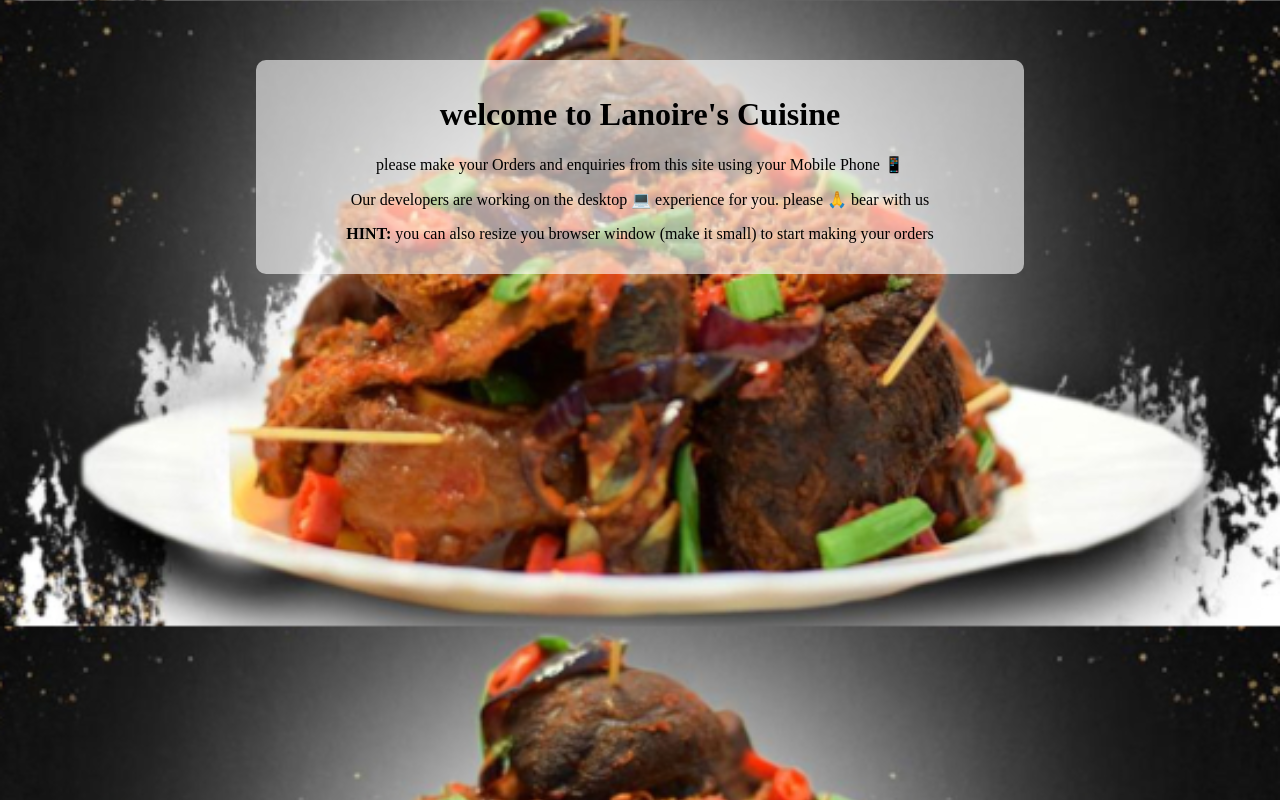
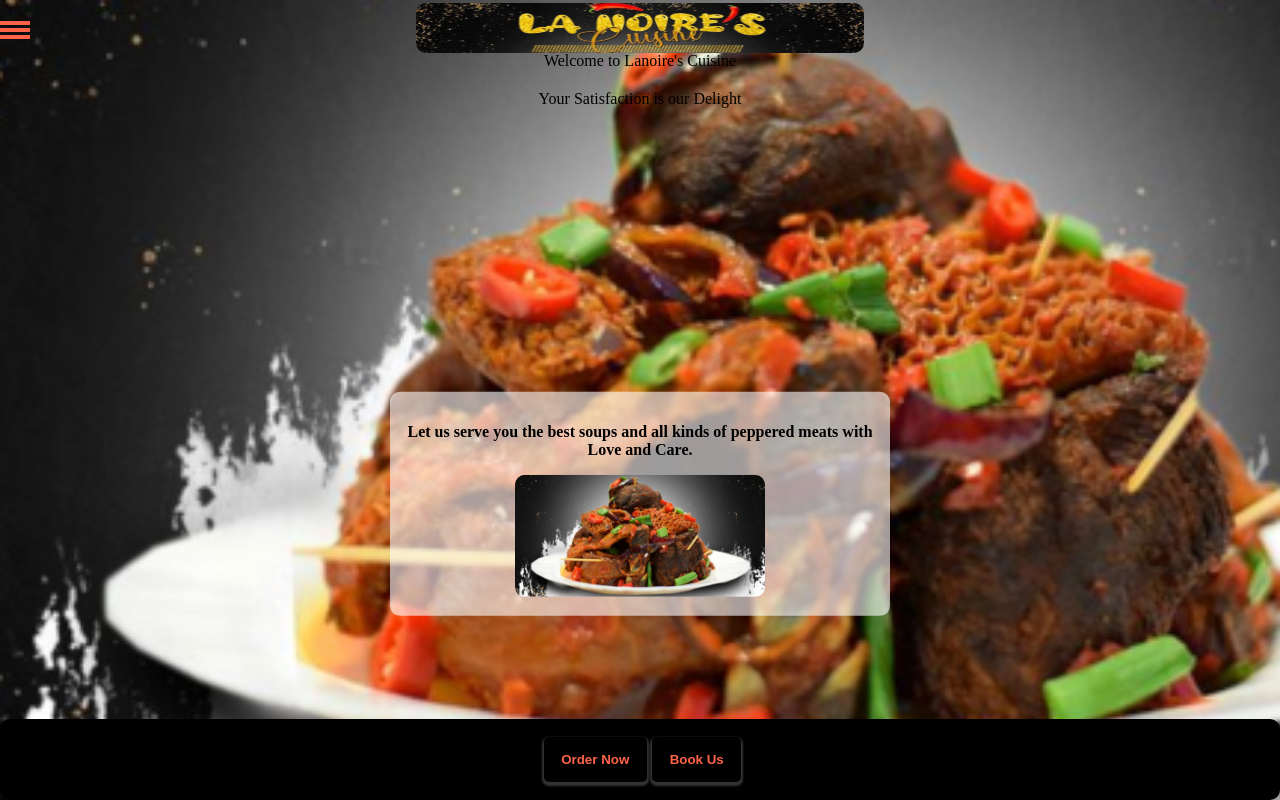
Before and after one commit to EngrZaks/lanoires-cuisine, a React (Create React App) app: page / in a window 1280 px wide. Built offline with nearby package versions, Linux system fonts and the light colour scheme; the HTML template or start-up script is replaced by a standard one.

Commit message:
designed for responsiveness

```diff
--- a/src/App.css
+++ b/src/App.css
@@ -5,7 +5,7 @@
 }
 .banner {
    width: 100%;
-   height: 15%;
+   height: 68px;
    position: absolute;
    top: 0;
    right: 0;
@@ -14,6 +14,7 @@
 @import "./styles/greet.css";
 @import "./styles/contacts.css";
 @import "./styles/order.css";
+@import "./styles/price.css";
 
 .buttons {
    display: flex;
@@ -38,33 +39,49 @@
 .blur {
    backdrop-filter: blur(8px);
 }
+.logo {
+   display: none;
+}
 
-@import "./styles/price.css";
-.fade {
-   transition: 0.5s ease-in;
+@media screen and (min-width: 700px) {
+   .App {
+      /* display: none; */
    }
-.fade-enter {
-   transform: translateY(-50%);
+   .notice {
+      /* display: block; */
+      background: rgba(255, 255, 255, 0.6);
+      margin: auto;
+      width: 60%;
+      text-align: center;
+      padding: 15px;
+      border-radius: 10px;
+      margin-top: 60px;
    }
-.fade-enter-active {
-   transform: translateY(0);
+   .banner {
+      height: 50px;
+      position: absolute;
+      width: 35%;
+      border-radius: 10px;
+      left: 50%;
+      transform: translateX(-50%);
+      margin-top: 3px;
    }
-.fade-exit {
-   transform: translateY(0);
+   .greet {
+      padding: 10px;
    }
-.fade-exit-active {
-   transform: translateY(50%);
-}
-/* .App-header {
-   background-color: #282c34;
-   min-height: 100vh;
-   display: flex;
-   flex-direction: column;
+   .menuPage {
+      height: 20%;
       align-items: center;
       justify-content: center;
-   font-size: calc(10px + 2vmin);
-   color: white;
-} */
-.App-link {
-   color: #61dafb;
    }
+   .menuContainer {
+      display: flex;
+      top: 65%;
+   }
+   .menuContainer * {
+      display: inline-block;
+      width: 100px;
+      margin: auto;
+      /* height: 50px; */
+   }
+}
--- a/src/App.js
+++ b/src/App.js
@@ -11,6 +11,7 @@
 import About from "./components/about";
 import { Order } from "./components/order";
 import { Booking } from "./components/order";
+import meat from "./media/meatlogo.jpg";
 
 function App() {
    const [menuItem, setMenuItem] = useState(false);
@@ -21,7 +22,8 @@
    };
    return (
       <div className='App'>
-         <img src={banner} className='banner' alt='logo' />;
+         <img src={meat} className='logo' alt='Lanoire Logo' />;
+         <img src={banner} className='banner' alt='Lanoire banner' />;
          <div className='menu'>
             <a href='#' onClick={toggleMenu}>
                <Menu />
--- a/src/components/about.js
+++ b/src/components/about.js
@@ -17,6 +17,7 @@
             padding: "20px",
             borderRadius: "10px",
             width: "80%",
+            maxWidth: "500px",
             boxShadow: "4px 4px 15px 10px rgba(0, 0, 0, 0.438)",
          }}>
          {/* <WhiteOverlay /> */}
--- a/src/components/home.js
+++ b/src/components/home.js
@@ -33,13 +33,14 @@
             className='home-about'
             style={{
                position: "absolute",
-               top: "60%",
+               top: "63%",
                left: "50%",
                transform: "translate(-50%, -50%)",
                background: "rgba(255, 255, 255, 0.603)",
                padding: "15px",
                borderRadius: "10px",
                width: "80%",
+               maxWidth: "500px",
             }}>
             <p style={{ fontWeight: "bold" }}>
                Let us serve you the best soups and all kinds of peppered meats
@@ -49,7 +50,7 @@
                src={meat}
                alt='meat'
                width='80%'
-               style={{ borderRadius: "10px" }}
+               style={{ borderRadius: "10px", maxWidth: "250px" }}
             />
          </div>
       );
--- a/src/components/menupage.js
+++ b/src/components/menupage.js
@@ -5,17 +5,16 @@
 const closeBtnStyle = {
    background: "rgba(0, 0, 0, 1)",
    color: "tomato",
-   padding: "15px",
+   padding: "13px",
    fontWeight: "bold",
    margin: "3px",
    borderRadius: "5px",
    border: "none",
    textTransform: "capitalize",
-   width: "40%",
    fontSize: "larger",
 };
 const orderBtnStyle = {
-   margin: "5px",
+   // margin: "10px",
    border: "none",
    color: "white",
    background: " rgba(255, 99, 71, 0.2)",
--- a/src/index.css
+++ b/src/index.css
@@ -33,18 +33,3 @@
 .notice {
    display: none;
 }
-@media screen and (min-width: 700px) {
-   .App {
-      display: none;
-   }
-   .notice {
-      display: block;
-      background: rgba(255, 255, 255, 0.6);
-      margin: auto;
-      width: 60%;
-      text-align: center;
-      padding: 15px;
-      border-radius: 10px;
-      margin-top: 60px;
-   }
-}
--- a/src/styles/contacts.css
+++ b/src/styles/contacts.css
@@ -9,6 +9,7 @@
    padding: 10px;
    border-radius: 10px;
    width: 80%;
+   max-width: 500px;
    font-weight: bold;
    box-shadow: 4px 4px 15px 10px rgba(0, 0, 0, 0.438);
 }
--- a/src/styles/menu.css
+++ b/src/styles/menu.css
@@ -36,6 +36,7 @@
    border-radius: 5px;
    display: block;
    margin: 10px 0;
+   margin-left: 10px;
 }
 .menuPage .orderbuttons {
    /* margin: auto; */
@@ -45,6 +46,8 @@
    justify-content: center;
 }
 .menuPage .orderbuttons a {
+   margin-left: 0;
+   margin: 10px;
    background: none;
 }
 .closebtn {
--- a/src/styles/order.css
+++ b/src/styles/order.css
@@ -18,7 +18,7 @@
    transition: all 0.5s;
    margin: 10px 0;
    border-radius: 5px;
-   padding: 5px;
+   padding: 10px;
    border: none;
    /* background: rgba(0, 0, 0, 0.185); */
    box-shadow: 0 2px 2px 2px rgba(255, 99, 71, 0.24);
--- a/src/styles/price.css
+++ b/src/styles/price.css
@@ -11,6 +11,7 @@
    left: 50%;
    transform: translate(-50%, -50%);
    width: 98%;
+   max-width: 500px;
    border-radius: 10px;
 }
 .list {
```
Also changed, not shown: src/media/banner.jpg. Lines whose indentation alone changed are shown as unchanged.
